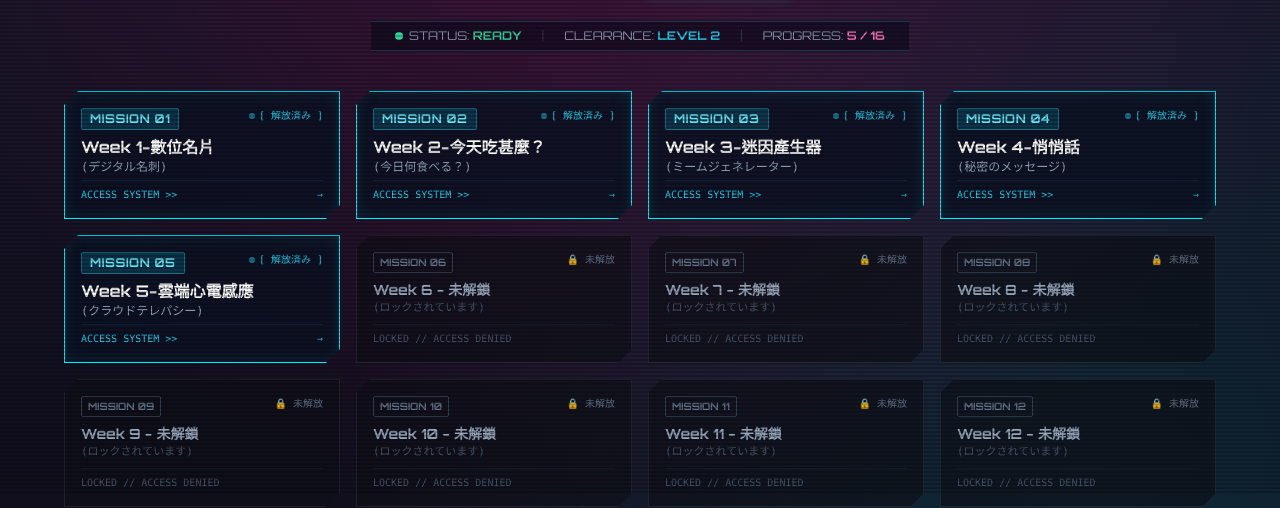
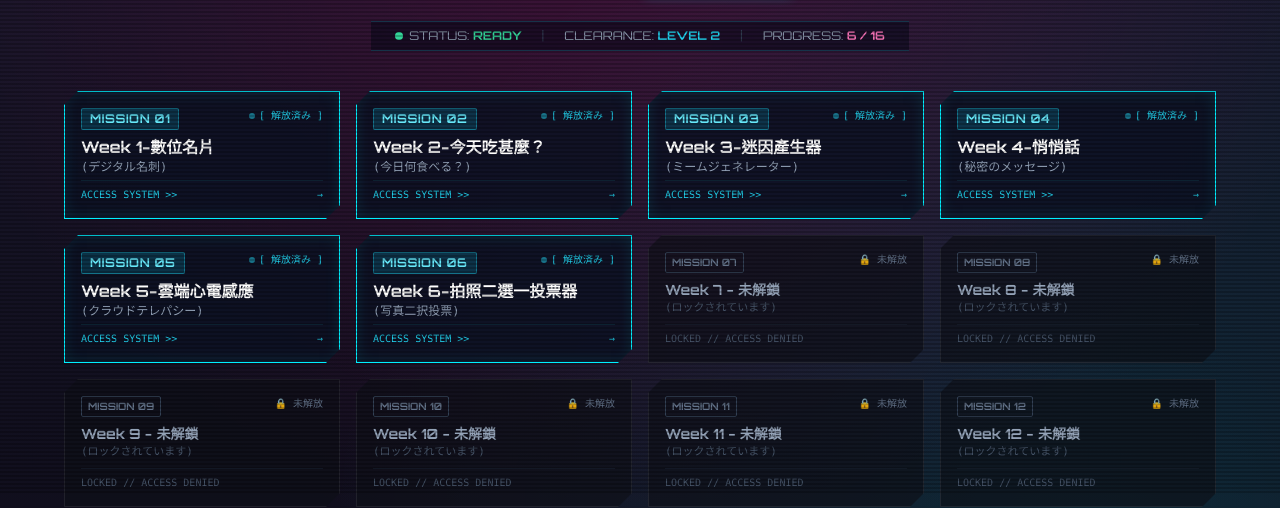
Before and after one commit to Yin123-3/wu-shi-yin, a plain HTML site: page index.html in a window 1280 px wide. Shown: the part 307-815 px from the top of the page. Drawn offline with nearby package versions, Linux system fonts and the light colour scheme.

Commit message:
Update index.html

```diff
--- a/index.html
+++ b/index.html
@@ -187,7 +187,7 @@
         <span class="text-slate-700">|</span>
         <div>CLEARANCE: <strong class="text-cyan-400">LEVEL 2</strong></div>
         <span class="text-slate-700">|</span>
-        <div>PROGRESS: <strong class="text-pink-400">5 / 16</strong></div>
+        <div>PROGRESS: <strong class="text-pink-400">6 / 16</strong></div>
       </div>
     </header>
 
@@ -299,18 +299,26 @@
         </div>
       </a>
 
-      <!-- Mission 06 (Locked) -->
-      <div class="locked-card cyber-clip p-3 sm:p-4 flex flex-col justify-between h-28 sm:h-32">
+      <!-- ==================== 按鈕 6 (已解鎖 - W6 拍照二選一投票器) ==================== -->
+      <a href="w6/index.html" class="unlocked-card cyber-clip p-3 sm:p-4 flex flex-col justify-between h-28 sm:h-32 group">
         <div class="flex justify-between items-start">
-          <span class="text-[10px] font-bold text-slate-500 border border-slate-700 px-1.5 py-0.5 rounded-sm">MISSION 06</span>
-          <span class="text-[10px] text-slate-500 font-mono">🔒 未解放</span>
+          <span class="card-badge text-[10px] sm:text-xs font-bold tracking-wider px-2 py-0.5 bg-cyan-500/20 text-cyan-300 border border-cyan-400/40 rounded-sm transition-colors">
+            MISSION 06
+          </span>
+          <span class="text-[10px] text-cyan-400 font-mono flex items-center gap-1">
+            <span class="w-1.5 h-1.5 bg-cyan-400 rounded-full animate-pulse"></span> [ 解放済み ]
+          </span>
         </div>
         <div class="my-auto">
-          <h2 class="text-xs sm:text-sm font-semibold text-slate-400">Week 6 - 未解鎖</h2>
-          <p class="text-[10px] sm:text-[11px] text-slate-600 font-mono">(ロックされています)</p>
+          <h2 class="card-title text-xs sm:text-base font-bold text-white transition-colors duration-200 line-clamp-2">
+            Week 6-拍照二選一投票器 <span class="block text-[10px] sm:text-xs text-slate-400 font-normal font-mono">(写真二択投票)</span>
+          </h2>
         </div>
-        <div class="text-[10px] text-slate-600 font-mono border-t border-slate-800/60 pt-1.5">LOCKED // ACCESS DENIED</div>
-      </div>
+        <div class="flex justify-between items-center text-[10px] text-cyan-400 font-mono border-t border-cyan-900/40 pt-1.5">
+          <span>ACCESS SYSTEM &gt;&gt;</span>
+          <span class="group-hover:translate-x-1 transition-transform">→</span>
+        </div>
+      </a>
 
       <!-- Mission 07 (Locked) -->
       <div class="locked-card cyber-clip p-3 sm:p-4 flex flex-col justify-between h-28 sm:h-32">
```
